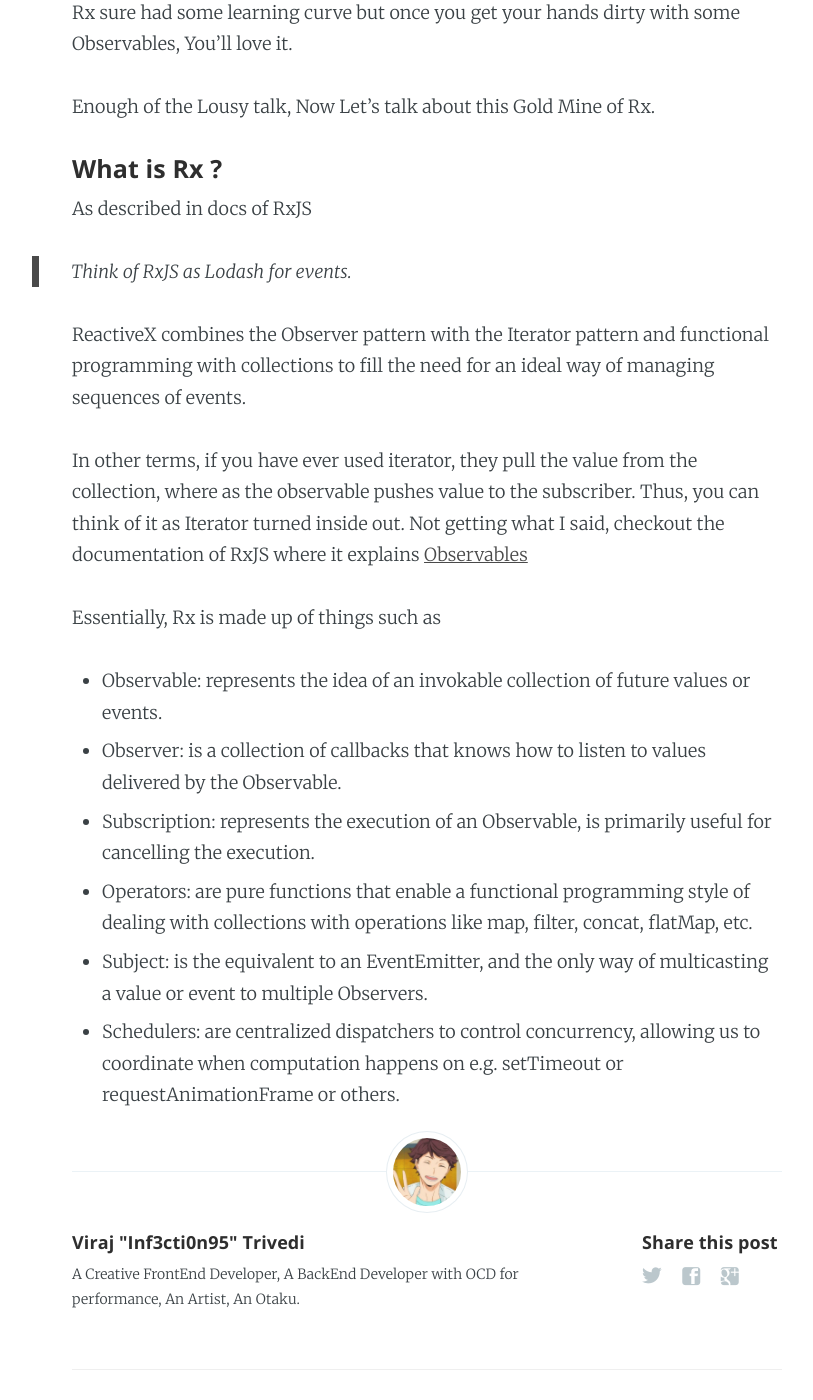
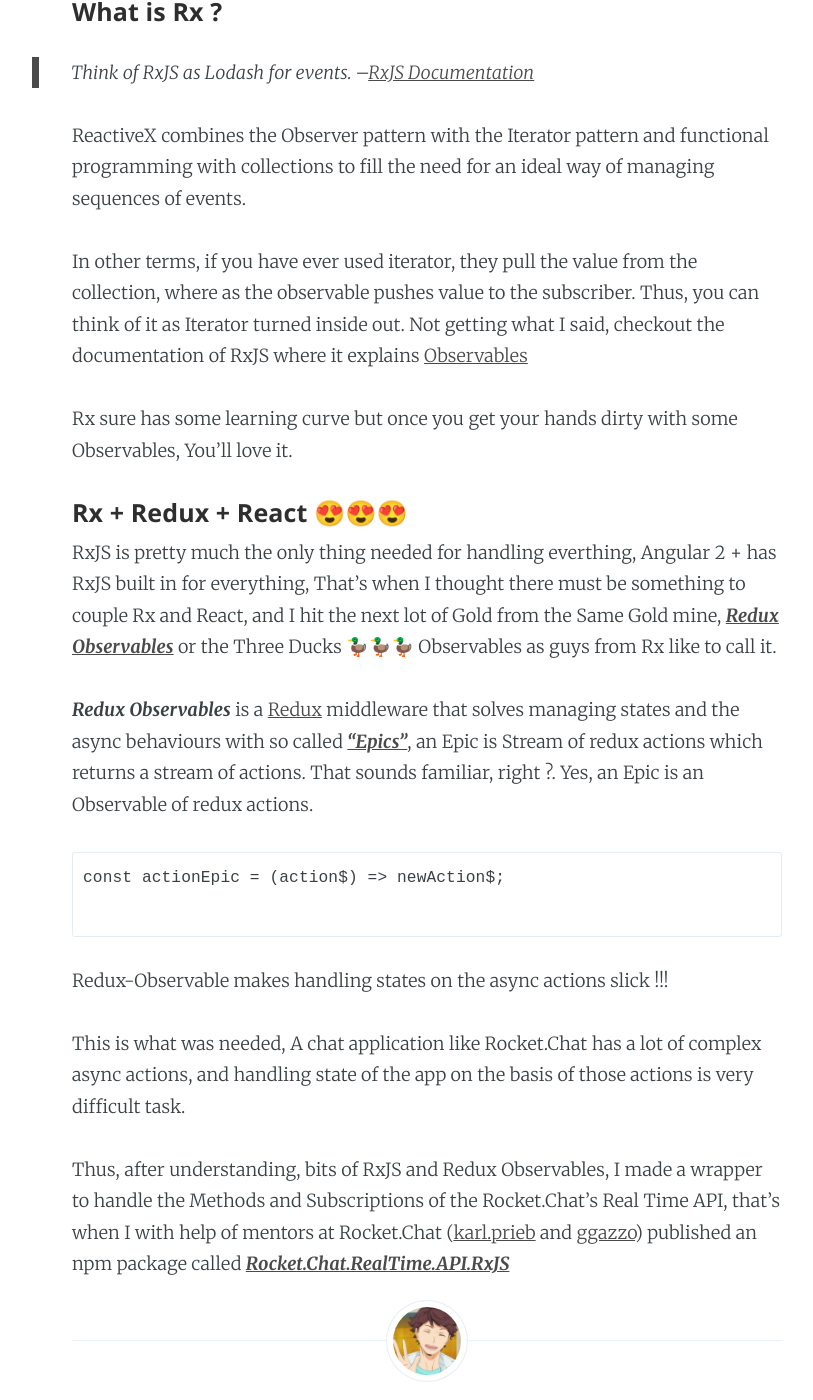
Before and after one commit to inf3cti0n95/Otaku-Codes, a Jekyll site: the page built from _posts/2017-07-01-summer-coding-with-rocket-chat-thinking-reactive.markdown, in a window 1280 px wide and 1400 px high, scrolled down 2228 px. Shown: the whole window, without its empty margins (213-1026 px from the left). Built offline with Jekyll 4.4.1, drawn with Linux system fonts in a browser that asks for light colours; comment, search, counter and statistics services are not loaded; some of the changed text lies outside the part shown.

Commit message:
Changes to Article

````diff
--- a/_posts/2017-07-01-summer-coding-with-rocket-chat-thinking-reactive.markdown
+++ b/_posts/2017-07-01-summer-coding-with-rocket-chat-thinking-reactive.markdown
@@ -1,10 +1,10 @@
 ---
 layout: post
-title:  "Summer Coding with Rocket.Chat - #1 | Thinking Reactive"
+title:  "Summer Coding with Rocket.Chat - #1 | My Very First NPM Package"
 date:   2017-07-01 16:00:00 +0530
 categories: [Rocket-Chat, Summer-of-Code]
 hero_image: /assets/images/rcsoc.png
-excerpt: "Summer Coding with Rocket.Chat- #1 | Thinking Reactive"
+excerpt: "Summer Coding with Rocket.Chat- #1 | My Very First NPM Package"
 ---
 
 >#### TL;DR
@@ -26,10 +26,9 @@
 
 But (there's always a but ), When I saw the list of methods and responses and subscriptions and events, I realized that it was not going to be a piece of cake. I discussed with Karl and thought about some of the features for Implementation.
 
-- Building a Redux Middleware, that would handle the API.
+- Handling the Asynchronous Behaviour of Websockets.
+- Building a Redux Middleware, that would handle the State of the App.
 - Building, Somekind of wrapper to Abstract the RealTime API.
-- Handling the Asynchronous Behaviour of Websockets.
-
 
 That is when Karl, told me to checkout, ***Rx (Reactive Extensions)*** for the Implementation. I did, and I was baffeled 🌀🌀🌀 by the long chain of operators one after another, the Marble Charts and the All new Reactive Programming Paradigm. I watched some online conferences and I was surprised how little code in Rx could do stuff that required 100s of LOC in Callbacks. It was like I hit a gold mine.
 
@@ -38,27 +37,32 @@
     <script async src="//platform.twitter.com/widgets.js" charset="utf-8"></script>
 </div>
 
-Rx sure had some learning curve but once you get your hands dirty with some Observables, You'll love it.
-
-Enough of the Lousy talk, Now Let's talk about this Gold Mine of Rx.
-
 #### What is Rx ?
-
-As described in docs of RxJS
 
 >
 > Think of RxJS as Lodash for events.
->
+> --<cite>[RxJS Documentation](http://reactivex.io/rxjs/manual/overview.html)</cite>
 
 ReactiveX combines the Observer pattern with the Iterator pattern and functional programming with collections to fill the need for an ideal way of managing sequences of events.
 
 In other terms, if you have ever used iterator, they pull the value from the collection, where as the observable pushes value to the subscriber. Thus, you can think of it as Iterator turned inside out. Not getting what I said, checkout the documentation of RxJS where it explains [Observables](http://reactivex.io/rxjs/manual/overview.html#observable)
 
-Essentially, Rx is made up of things such as
+Rx sure has some learning curve but once you get your hands dirty with some Observables, You'll love it.
 
-- Observable: represents the idea of an invokable collection of future values or events.
-- Observer: is a collection of callbacks that knows how to listen to values delivered by the Observable.
-- Subscription: represents the execution of an Observable, is primarily useful for cancelling the execution.
-- Operators: are pure functions that enable a functional programming style of dealing with collections with operations like map, filter, concat, flatMap, etc.
-- Subject: is the equivalent to an EventEmitter, and the only way of multicasting a value or event to multiple Observers.
-- Schedulers: are centralized dispatchers to control concurrency, allowing us to coordinate when computation happens on e.g. setTimeout or requestAnimationFrame or others.
+#### Rx + Redux + React 😍😍😍
+
+RxJS is pretty much the only thing needed for handling everthing, Angular 2 + has RxJS built in for everything, That's when I thought there must be something to couple Rx and React, and I hit the next lot of Gold from the Same Gold mine, [***Redux Observables***](https://redux-observable.js.org/) or the Three Ducks 🦆🦆🦆 Observables as guys from Rx like to call it.
+
+
+***Redux Observables*** is a [Redux](http://redux.js.org/) middleware that solves managing states and the async behaviours with so called [***"Epics"***](https://redux-observable.js.org/docs/basics/Epics.html), an Epic is Stream of redux actions which returns a stream of actions. That sounds familiar, right ?. Yes, an Epic is an Observable of redux actions.
+
+```
+const actionEpic = (action$) => newAction$;
+
+```
+
+Redux-Observable makes handling states on the async actions slick !!!
+
+This is what was needed, A chat application like Rocket.Chat has a lot of complex async actions, and handling state of the app on the basis of those actions is very difficult task.
+
+Thus, after understanding, bits of RxJS and Redux Observables, I made a wrapper to handle the Methods and Subscriptions of the Rocket.Chat's Real Time API, that's when I with help of mentors at Rocket.Chat ([karl.prieb](https://github.com/karlprieb) and [ggazzo](https://github.com/ggazzo)) published an npm package called [***Rocket.Chat.RealTime.API.RxJS***](https://www.npmjs.com/package/rocket.chat.realtime.api.rxjs)
````
